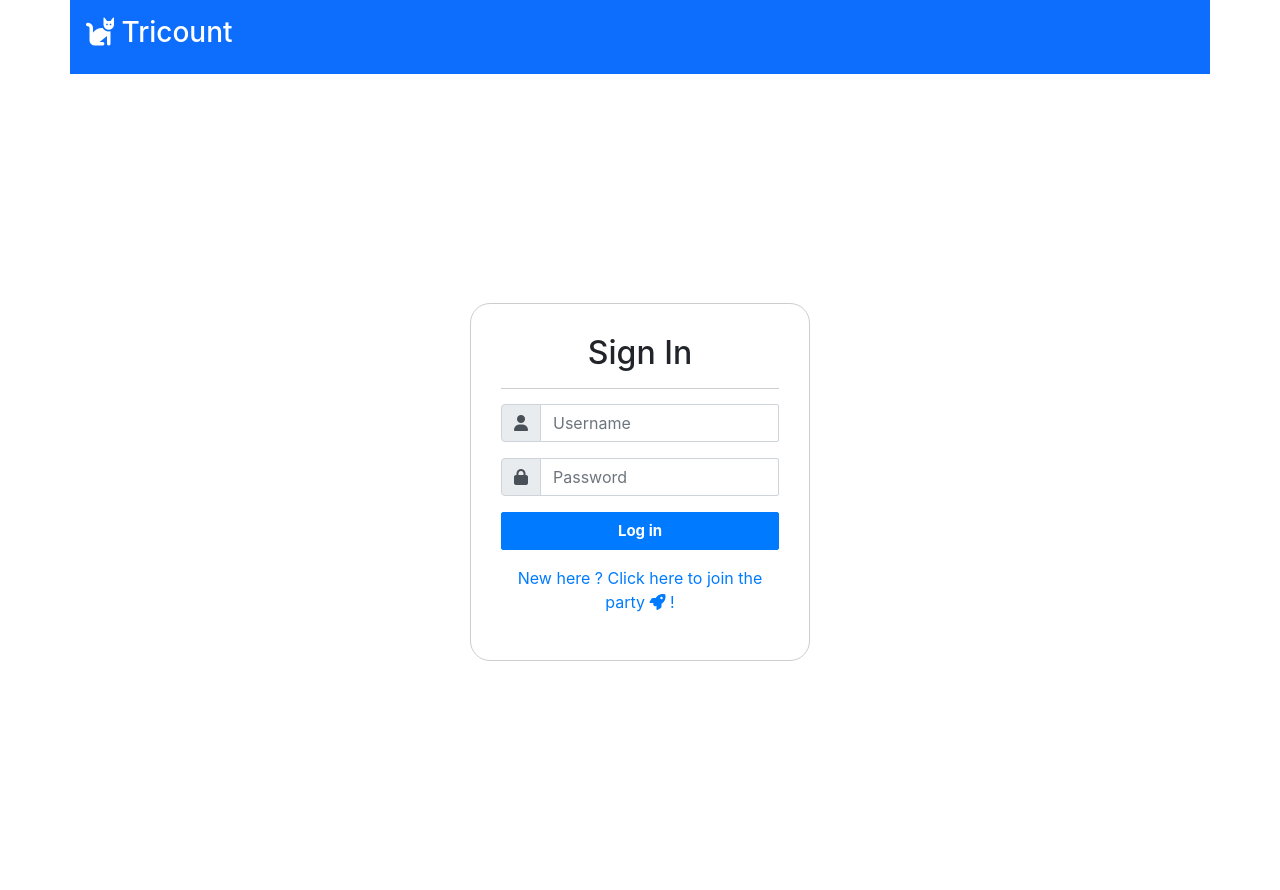
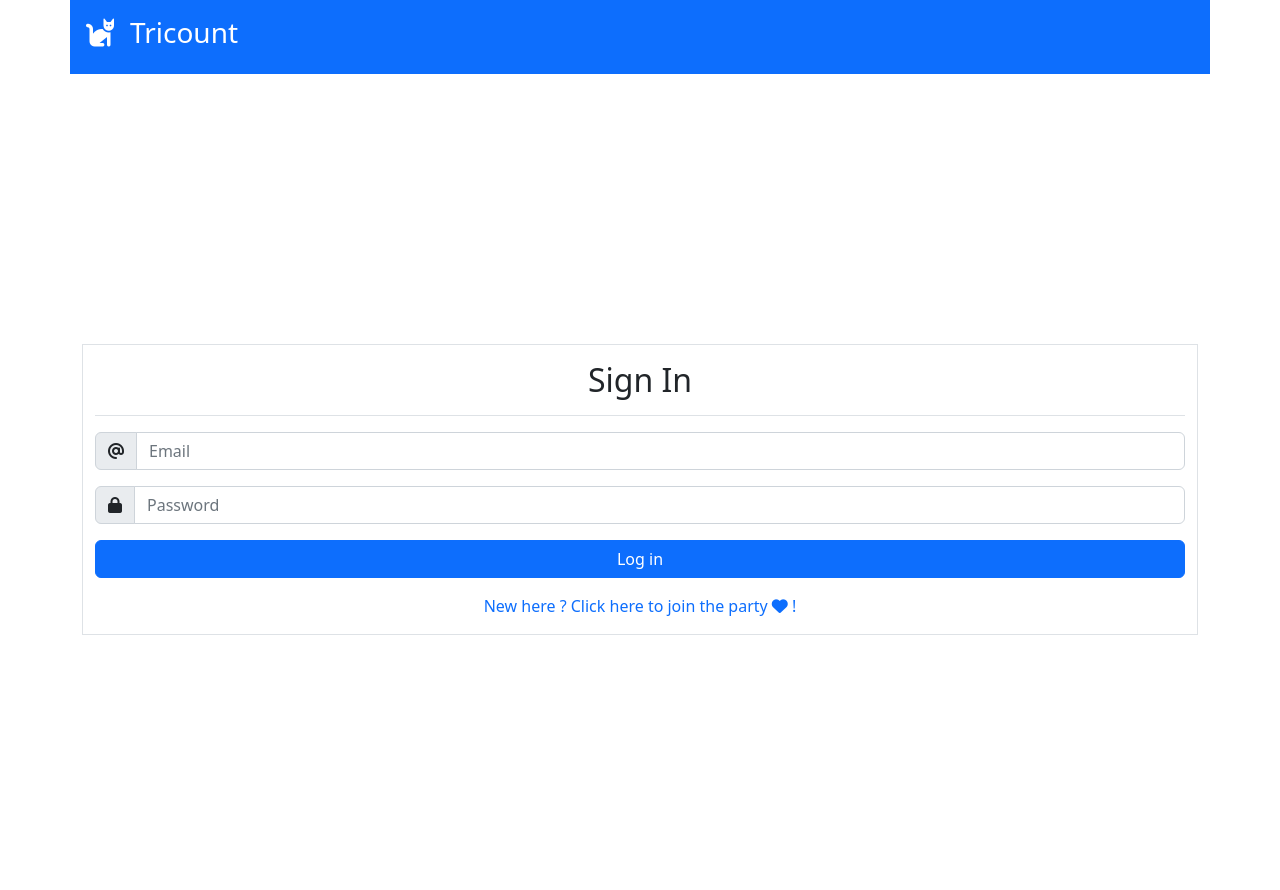
Before and after one commit to senolkacar/PRWB-2223, a PHP site: page /prwb_2223_a02/view/view_login.php in a window 1280 px wide. Run offline with PHP 8.4, Linux system fonts and the light colour scheme; the template is opened without the code that fills it, so the values that code supplies are empty.

Commit message:
feat(login/signup):minor modification css

```diff
--- a/view/view_login.php
+++ b/view/view_login.php
@@ -7,48 +7,32 @@
     <base href="<?= $web_root ?>">
     <meta name="viewport" content="width=device-width, initial-scale=1.0">
     <link rel="stylesheet" href="https://cdnjs.cloudflare.com/ajax/libs/font-awesome/6.2.1/css/all.min.css">
-    <link rel="stylesheet" href="https://stackpath.bootstrapcdn.com/bootstrap/4.5.0/css/bootstrap.min.css">
-    <link rel="stylesheet" href="css/style.css" type="text/css">
+    <link href="https://cdn.jsdelivr.net/npm/bootstrap@5.2.3/dist/css/bootstrap.min.css" rel="stylesheet"
+	integrity="sha384-rbsA2VBKQhggwzxH7pPCaAqO46MgnOM80zW1RWuH61DGLwZJEdK2Kadq2F9CUG65" crossorigin="anonymous">
 </head>
 
 <body>
 
     <header>
         <div class="container p-3 mb-3 text-dark" style="background-color: #0D6EFD;">
-        <h3 class="text-white"><i class="fa-solid fa-cat"></i>&nbsp;Tricount</h3>
+        <h3 class="text-white"><i class="fa-solid fa-cat me-3"></i>Tricount</h3>
         </div>
     </header>
 
     <div class="container d-flex align-items-center min-vh-100">
-    <div class="login-form">
+    <div class="container-sm border">
         <form action="main/login" method="post">
-            <h2 class="text-center">Sign In</h2>
-            <div class="form-group">
-                <div class="input-group">
-                    <div class="input-group-prepend">
-                        <span class="input-group-text">
-                            <span class="fa fa-user"></span>
-                        </span>
-                    </div>
-                    <input type="email" class="form-control" name="mail" id="mail" placeholder="Username" required="required" value="<?=$mail; ?>">
-
-                </div>
+            <h2 class="text-center mt-3 pb-3 border-bottom">Sign In</h2>
+            <div class="input-group mt-3">
+                <span class="input-group-text"><i class="fa-solid fa-at"></i></span>
+                <input type="email" class="form-control <?php echo count($errors)!=0 ? 'is-invalid' : ''?>" placeholder="Email" name="mail" id="mail" value="<?=$mail?>">
             </div>
-            <div class="form-group">
-                <div class="input-group">
-                    <div class="input-group-prepend">
-                        <span class="input-group-text">
-                            <i class="fa fa-lock"></i>
-                        </span>
-                    </div>
-                    <input type="password" class="form-control" name="password" id="password" placeholder="Password" required="required" value="<?=$password; ?>">
-
-
-
-                </div>
+            <div class="input-group mt-3">
+                <span class="input-group-text"><i class="fa-solid fa-lock"></i></span>
+                <input type="password" class="form-control <?php echo count($errors)!=0 ? 'is-invalid' : ''?>" placeholder="Password" name="password" id="password" value="<?=$password?>">
             </div>
-            <div class="form-group">
-                <button type="submit" class="btn btn-primary btn-block">Log in</button>
+            <div class="form-group mt-3 mb-3">
+                <button type="submit" class="btn btn-primary btn-block w-100">Log in</button>
             </div>
 
             <div class ="container-sm">
@@ -63,9 +47,9 @@
             <?php endif; ?>
             </div>
 
-            <p class="text-center">
-                <a href="main/signup" class="float-center">New here ? Click here to join the party <i class="fa fa-rocket"></i> !</a>
-            </p>
+            <div class="text-center mb-3">
+                <a href="main/signup" class="float-center text-decoration-none">New here ? Click here to join the party <i class="fa-solid fa-heart"></i> !</a>
+            </div>
         </form>
     </div>
     </div>
--- a/view/view_signup.php
+++ b/view/view_signup.php
@@ -15,7 +15,7 @@
 
     <header>
         <div class="container p-3 mb-3 text-dark" style="background-color: #0D6EFD;">
-        <h3 class="text-white"><i class="fa-solid fa-cat"></i>&nbsp;Tricount</h3>
+        <h3 class="text-white"><i class="fa-solid fa-cat me-3"></i>Tricount</h3>
         </div>
     </header>
     <div class="container d-flex align-items-center min-vh-100">
```
